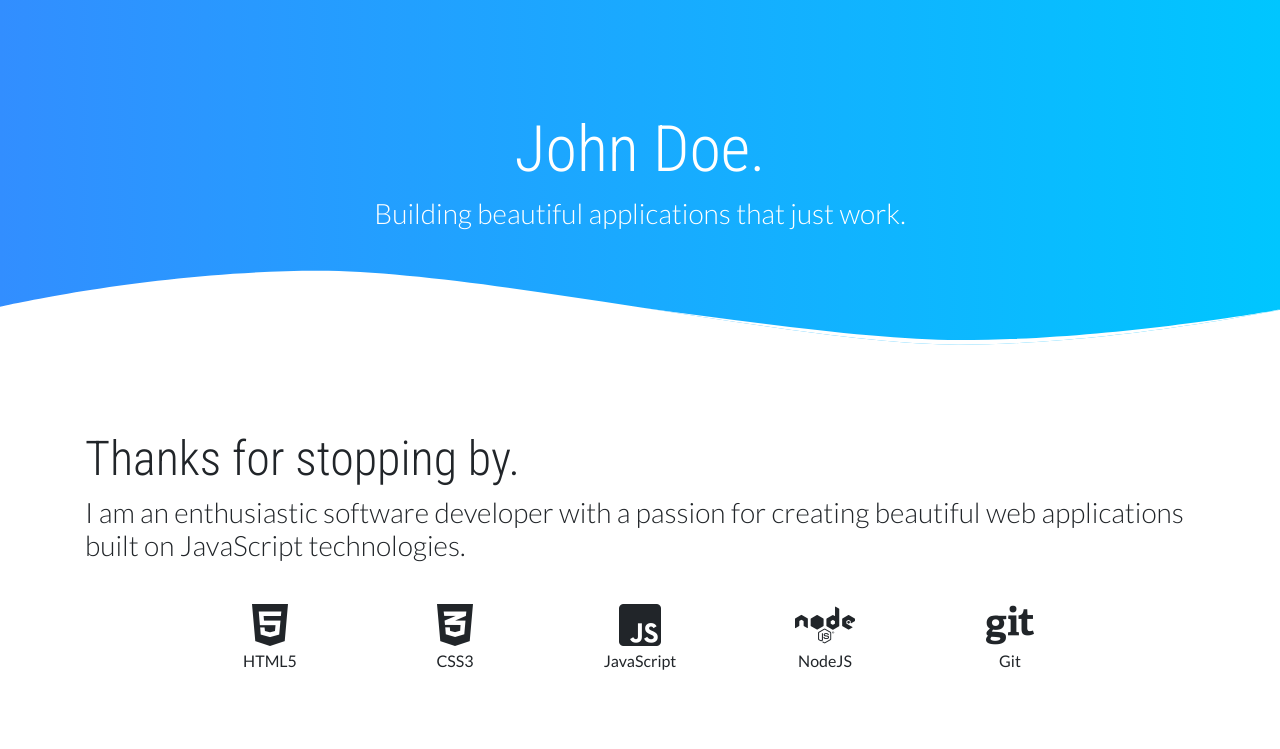
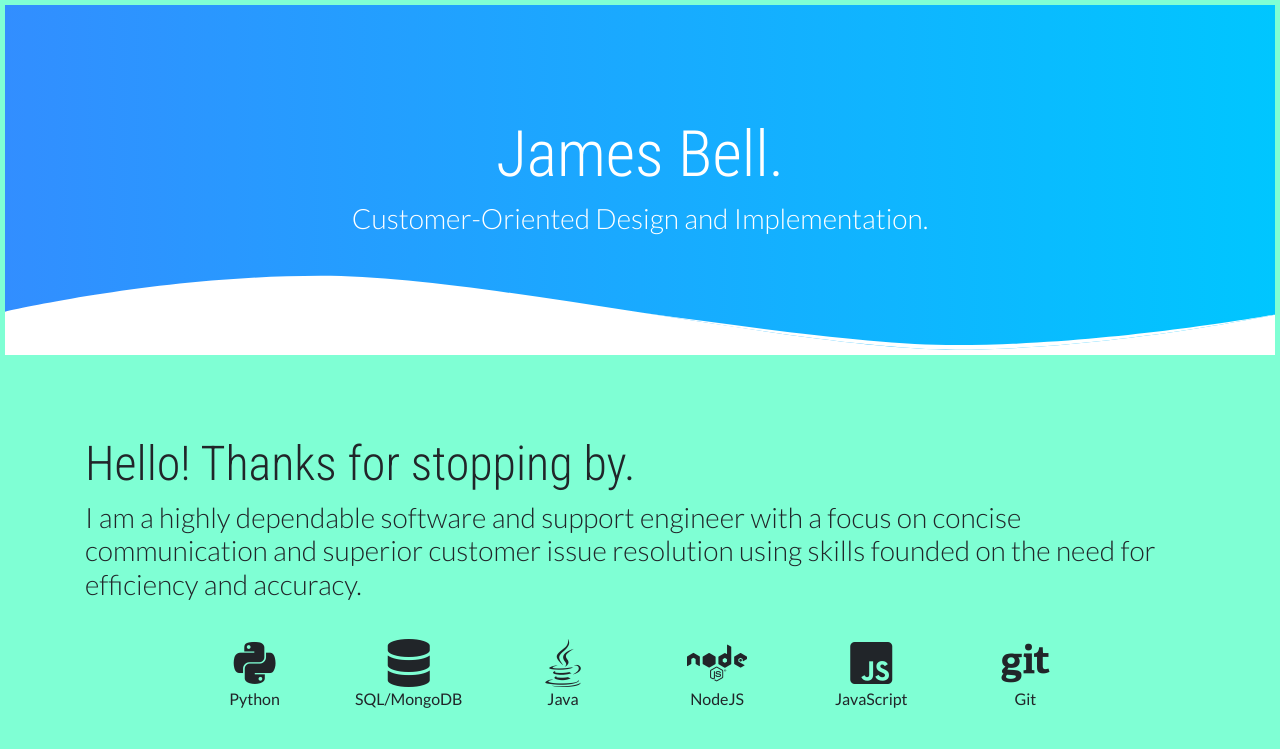
Before and after one commit to Jamesrx33/portfolio, a plain HTML site: page index.html in a window 1280 px wide. Shown: the top 749 px of the page. Drawn offline with nearby package versions, Linux system fonts and the light colour scheme.

Commit message:
Update Intro and format

```diff
--- a/assets/css/app.css
+++ b/assets/css/app.css
@@ -1,5 +1,11 @@
 html, body {
   font-family: 'Lato', sans-serif;
+}
+
+body {
+  margin: 5px;
+  padding-bottom: 70px;
+  background-color: aquamarine;
 }
 
 h1 {
--- a/index.html
+++ b/index.html
@@ -20,7 +20,7 @@
 
     <!-- Custom styles for this template -->
     <link href="assets/css/app.css" rel="stylesheet" />
-    <title>John Doe | Portfolio</title>
+    <title>James Bell | Portfolio</title>
 </head>
 
 <body>
@@ -28,8 +28,8 @@
     <header>
         <div class="wave">
             <div class="container header-container">
-                <h1 class="name">John Doe.</h1>
-                <h3 class="subtitle text-center">Building beautiful applications that just work.</h3>
+                <h1 class="name">James Bell.</h1>
+                <h3 class="subtitle text-center">Customer-Oriented Design and Implementation.</h3>
                 <!-- <img src="assets/images/student.png" class="boy" alt="boy image" /> -->
             </div>
         </div>
@@ -44,13 +44,10 @@
     </header>
 
     <section class="container">
-        <h1 class="title">Thanks for stopping by.
+        <h1 class="title">Hello! Thanks for stopping by.
         </h1>
-        <h3 class="subtitle">I am an enthusiastic software developer with a passion for creating beautiful
-            web
-            applications
-            built on
-            JavaScript technologies. </h3>
+        <h3 class="subtitle">I am a highly dependable software and support engineer with a focus on concise communication
+            and superior customer issue resolution using skills founded on the need for efficiency and accuracy. </h3>
     </section>
 
 
@@ -61,27 +58,33 @@
                 <div class="row text-center">
                     <div class="col">
                         <div class="skill-bar-title">
-                            <i class="fab fa-html5 fa-3x"></i>
-                            <p>HTML5</p>
+                            <i class="fab fa-python fa-3x"></i>
+                            <p>Python</p>
                         </div>
                     </div>
 
                     <div class="col">
                         <div class="skill-bar-title">
-                            <i class="fab fa-css3-alt fa-3x"></i>
-                            <p>CSS3</p>
+                            <i class="fas fa-database fa-3x"></i>
+                            <p>SQL/MongoDB</p>
+                        </div>
+                    </div>
+                    <div class="col">
+                        <div class="skill-bar-title">
+                            <i class="fab fa-java fa-3x"></i>
+                            <p>Java</p>
+                        </div>
+                    </div>
+                    <div class="col">
+                        <div class="skill-bar-title">
+                            <i class="fab fa-node fa-3x"></i>
+                            <p>NodeJS</p>
                         </div>
                     </div>
                     <div class="col">
                         <div class="skill-bar-title">
                             <i class="fab fa-js-square fa-3x"></i>
                             <p>JavaScript</p>
-                        </div>
-                    </div>
-                    <div class="col">
-                        <div class="skill-bar-title">
-                            <i class="fab fa-node fa-3x"></i>
-                            <p>NodeJS</p>
                         </div>
                     </div>
                     <div class="col">
@@ -115,10 +118,7 @@
                 </span>
 
                 <h3 class="card-title">More about Me</h3>
-                <p class="card-text">Lorem ipsum dolor sit amet, consectetur adipiscing elit. Maecenas scelerisque
-                    viverra vestibulum. Class aptent taciti sociosqu ad litora torquent per conubia nostra, per inceptos
-                    himenaeos. Vestibulum elementum fringilla lectus, ac condimentum mauris. Mauris vel tellus id tellus
-                    accumsan convallis sed sed elit. </p>
+                <p class="card-text"> </p>
                 <h5 class="card-title">
                     Technologies I use:
                 </h5>
```
